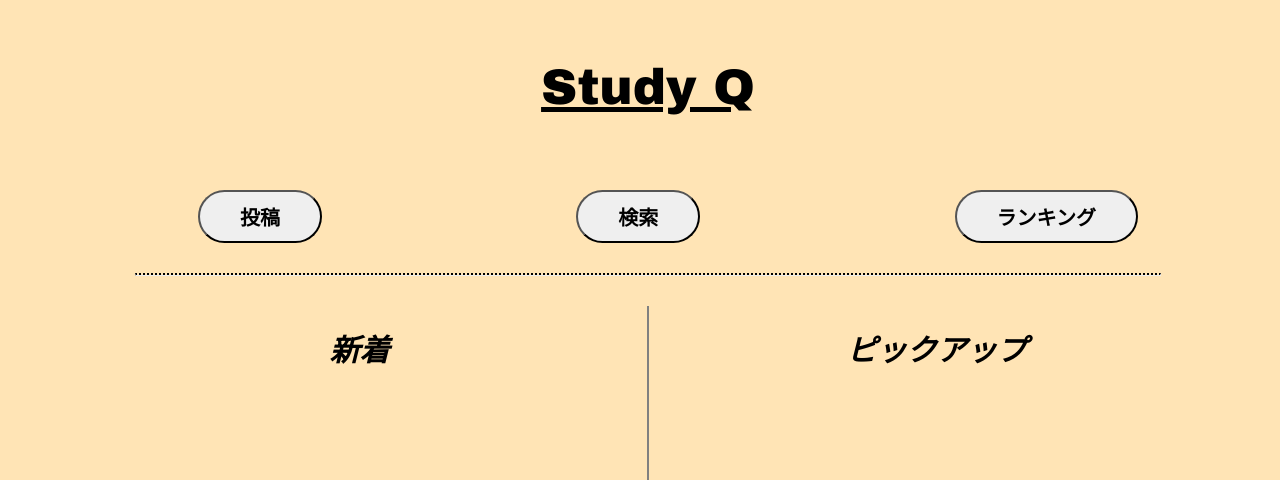
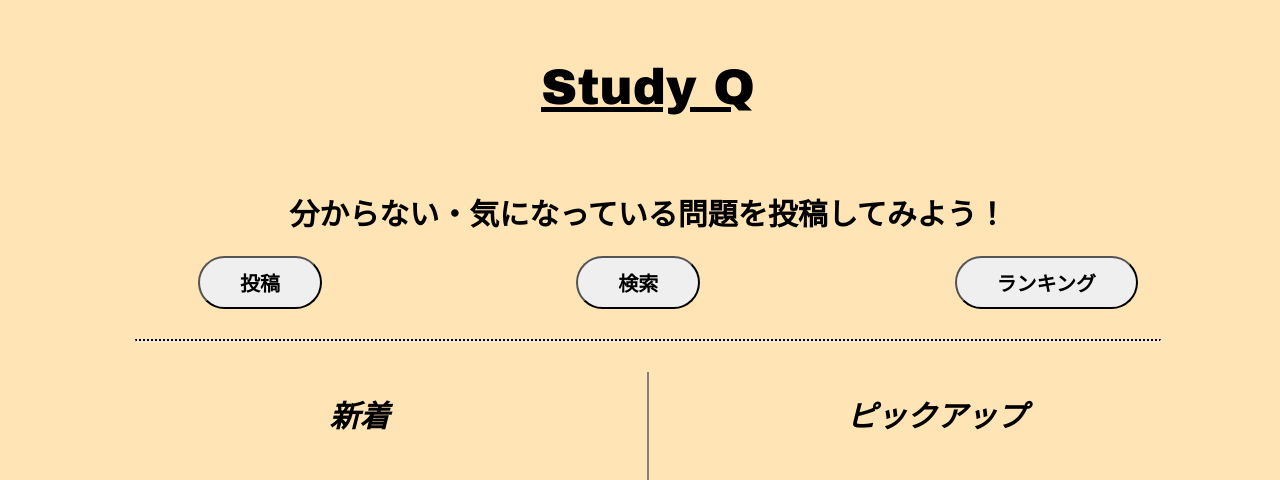
Before and after one commit to Yuta1004/2020DB, a PHP site: page / in a window 1280 px wide. Shown: the part 46-526 px from the top of the page. Run offline with PHP 8.4, Linux system fonts and the light colour scheme; the visitor is signed in with stand-in values (Sample User, id 1); data that the repository does not hold is empty.

Commit message:
[add] トップページにそれっぽい言葉を追加してみた

```diff
--- a/index.php
+++ b/index.php
@@ -27,6 +27,7 @@ $pickup_questions = $dbh->query($sql)->fetchAll();
         <h3 style="text-align: right;"><a href=<?php echo $mylink; ?>><i><?php echo $hdmsg; ?></i></a></h3>
     </header>
     <h1 class="title" onclick="javascript:window.location='/';return false;"><u>Study Q</u></h1>
+    <h2 class="minititle" style="width: 100%;">分からない・気になっている問題を投稿してみよう！</h2>
     <ul class="menubar" style="padding-left: 40px;">
         <li class="menubar"><button type="button" onclick="javascript:window.location='post.php';return false;">投稿</button></li>
         <li class="menubar"><button type="button" onclick="javascript:window.location='search.php';return false;">検索</button></li>
```
